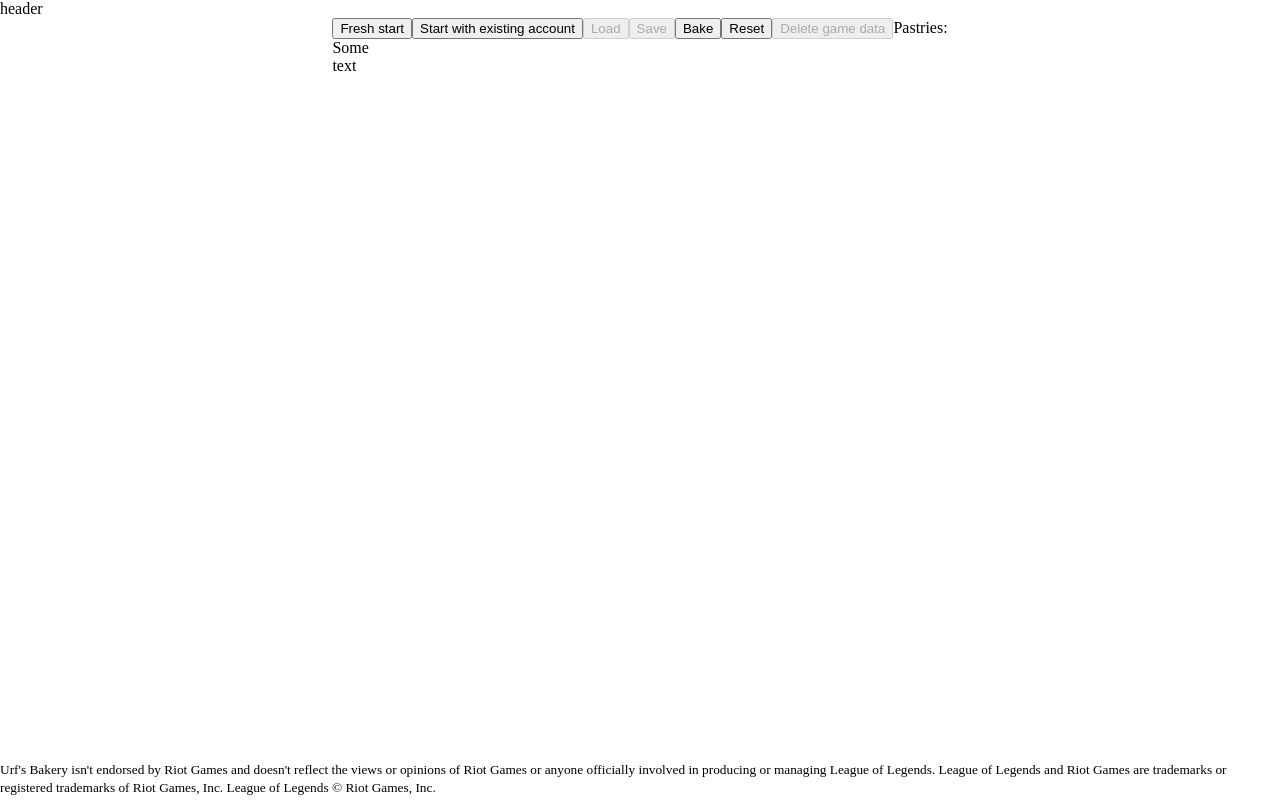
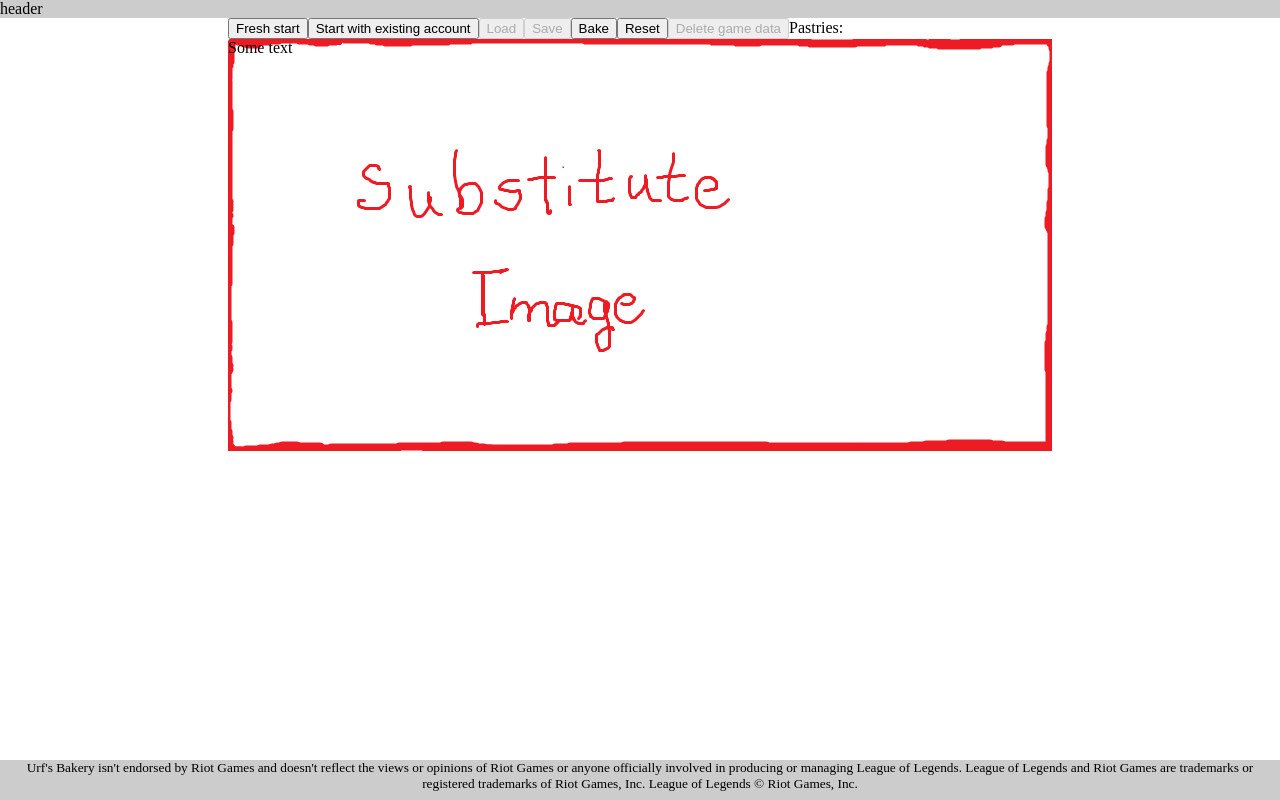
Before and after one commit to HeroicKatora/UrfsBakery, a plain HTML site: page index.html in a window 1280 px wide. Drawn offline with nearby package versions, Linux system fonts and the light colour scheme.

Commit message:
Split css, added example page title

```diff
--- a/app/bakery.module.js
+++ b/app/bakery.module.js
@@ -4,4 +4,5 @@ var bakeryModule = angular.module('bakery', []);
 bakeryModule.run(['$rootScope', function($scope){
 	$scope.clicker = clicker;
 	$scope.clickerSetup = ClickerSetup;
+	$scope.pageTitle = 'example title';
 }]);
--- a/app/components/game/game.htm
+++ b/app/components/game/game.htm
@@ -10,10 +10,10 @@
 		<script src="main.js"></script>
 		<a id="pastries">Pastries:</a>
 	</div>
-<div id="bakery-main" class="shrink-to-fit anchor">
-	<img src=""/>
-	<div class="anchored">
-		<span>Some text</span>
+	<div id="bakery-main" class="anchor image" style="background-image: url(assets/img/bakery.bmp);">
+		<img src="assets/img/bakery.bmp" style="visibility: hidden;"/>
+		<span class="anchored">Some text</span>
+		<div ng-view>
 		</div>
 	</div>
 </div>
--- a/assets/styles/style.css
+++ b/assets/styles/style.css
@@ -3,45 +3,11 @@ html, body {
   margin: 0
 }
 
-.box {
-  display: flex;
-  flex-flow: column;
-  height: 100%;
+#page-header {
+  background-color: #ccc;
 }
 
-.box > .row {
-  flex: 0 1 30px;
+#page-footer {
+  text-align: center;
+  background-color: #ccc;
 }
-
-.box > .row.header {
-  flex: 0 1 auto;
-}
-
-.box > .row.content {
-  flex: 1 1 auto;
-}
-
-.box > .row.footer {
-  flex: 0 1 40px;
-}
-
-.centered-shrink {
-  margin: 0 auto;
-}
-
-.shrink-to-fit {
-  display: table;
-  width: intrinsic;           /* Safari/WebKit uses a non-standard name */
-  width: -moz-max-content;    /* Firefox/Gecko */
-  width: -webkit-max-content; /* Chrome */
-}
-
-.anchor {
-  position: relative;
-}
-
-.anchored {
-  position: absolute;
-  top: 0;
-  left: 0;
-}
--- /dev/null
+++ b/assets/styles/technical.css
@@ -0,0 +1,50 @@
+.box {
+  display: flex;
+  flex-flow: column;
+  height: 100%;
+}
+
+.box > .row {
+  flex: 0 1 30px;
+}
+
+.box > .row.header {
+  flex: 0 1 auto;
+}
+
+.box > .row.content {
+  flex: 1 1 auto;
+}
+
+.box > .row.footer {
+  flex: 0 1 40px;
+}
+
+.centered-shrink {
+  margin: 0 auto;
+}
+
+.shrink-to-fit {
+  display: table;
+  width: intrinsic;           /* Safari/WebKit uses a non-standard name */
+  width: -moz-max-content;    /* Firefox/Gecko */
+  width: -webkit-max-content; /* Chrome */
+}
+
+.image {
+    /*width: auto; */
+    /*! height: auto; */
+    /*! max-width: 100%; */
+    /*! max-height: 100%; */
+    vertical-align: bottom;
+}
+
+.anchor {
+  position: relative;
+}
+
+.anchored {
+  position: absolute;
+  top: 0;
+  left: 0;
+}
--- a/index.html
+++ b/index.html
@@ -1,5 +1,5 @@
-<!DOCTYPE html>
-<html>
+<!DOCTYPE xhtml>
+<html ng-app="bakery">
 	<head>
 		<meta content="text/html;charset=utf-8" http-equiv="Content-Type">
 		<meta content="utf-8" http-equiv="encoding">
@@ -11,17 +11,20 @@
 		<script type="text/javascript" src="app/components/game/gameController.js"></script>
 
 		<link rel="stylesheet" type="text/css" href="assets/styles/style.css">
+		<link rel="stylesheet" type="text/css" href="assets/styles/technical.css">
 		<link rel="stylesheet" media="all and (min-aspect-ratio: 2/1)" href="assets/styles/desktop.css">
 		<link rel="stylesheet" media="not all and (min-aspect-ratio: 2/1)" href="assets/styles/mobile.css">
+
+		<title ng-bind="pageTitle"></title>
 	</head>
-	<body ng-app="bakery">
+	<body>
 		<div id="bakery" class="box">
-			<div class="row header">
-				<header>header</header>
-			</div>
+			<header class="row header" id="page-header">
+				<span>header</span>
+			</header>
 			<div class="row content centered-shrink" ng-include="'app/components/game/game.htm'" data-onload="clickerSetup()">
 			</div>
-			<footer class="row footer">
+			<footer class="row footer" id="page-footer">
 				<small>Urf's Bakery isn't endorsed by Riot Games and doesn't reflect the views or opinions of Riot Games or anyone officially involved in producing or managing League of Legends. League of Legends and Riot Games are trademarks or registered trademarks of Riot Games, Inc. League of Legends &copy; Riot Games, Inc.</small>
 			</footer>
 		</div>
```
Also changed, not shown: assets/img/bakery.bmp (added). Lines whose indentation alone changed are shown as unchanged.
